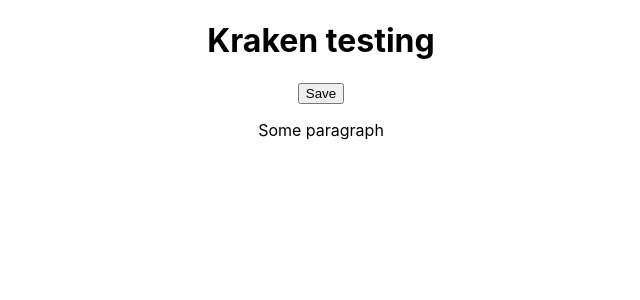
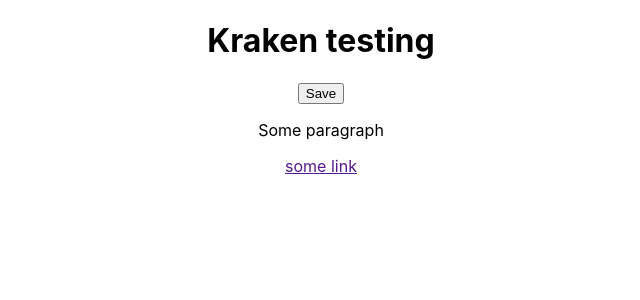
Before and after one commit to Nikac/react-kraken, a React (Create React App) app: page / in a window 1280 px wide. Shown: the top 300 px of the page, without its empty margins (319-959 px from the left). Built offline with nearby package versions, Linux system fonts and the light colour scheme.

Commit message:
add link

```diff
--- a/src/App.js
+++ b/src/App.js
@@ -7,6 +7,7 @@ function App() {
       <h1>Kraken testing</h1>
       <button>Save</button>
       <p>Some paragraph</p>
+      <a href="">some link</a>
     </div>
   );
 }
```
